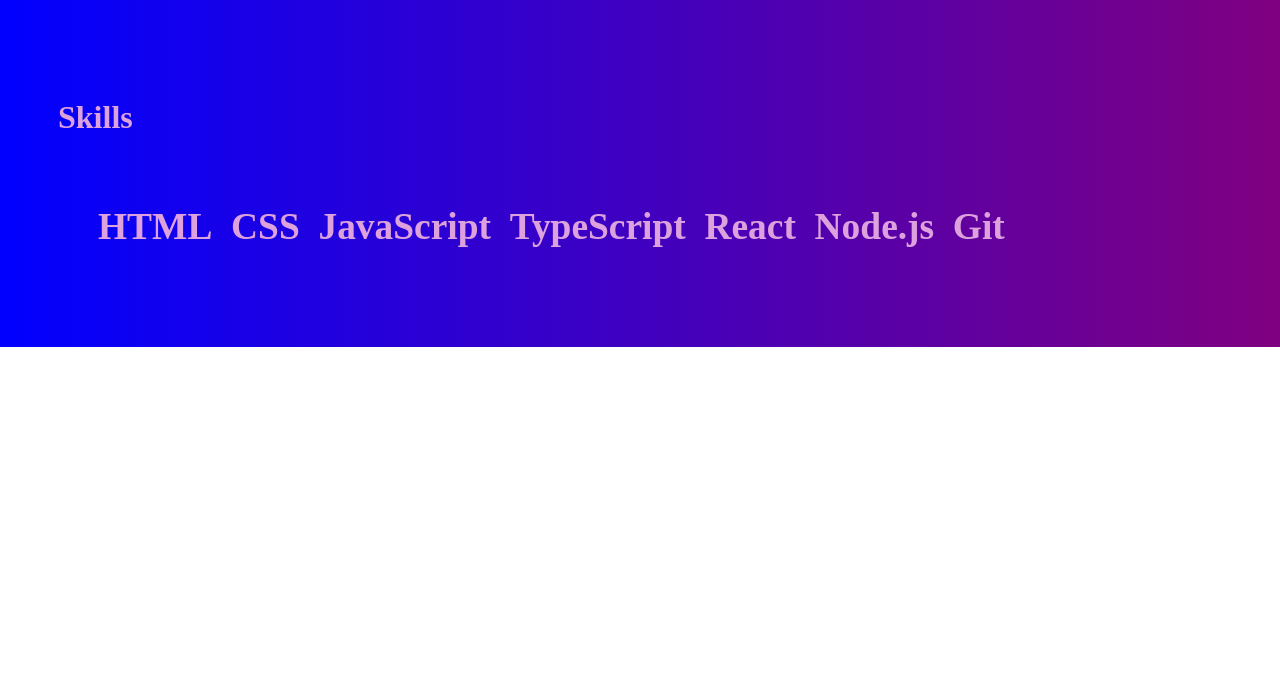
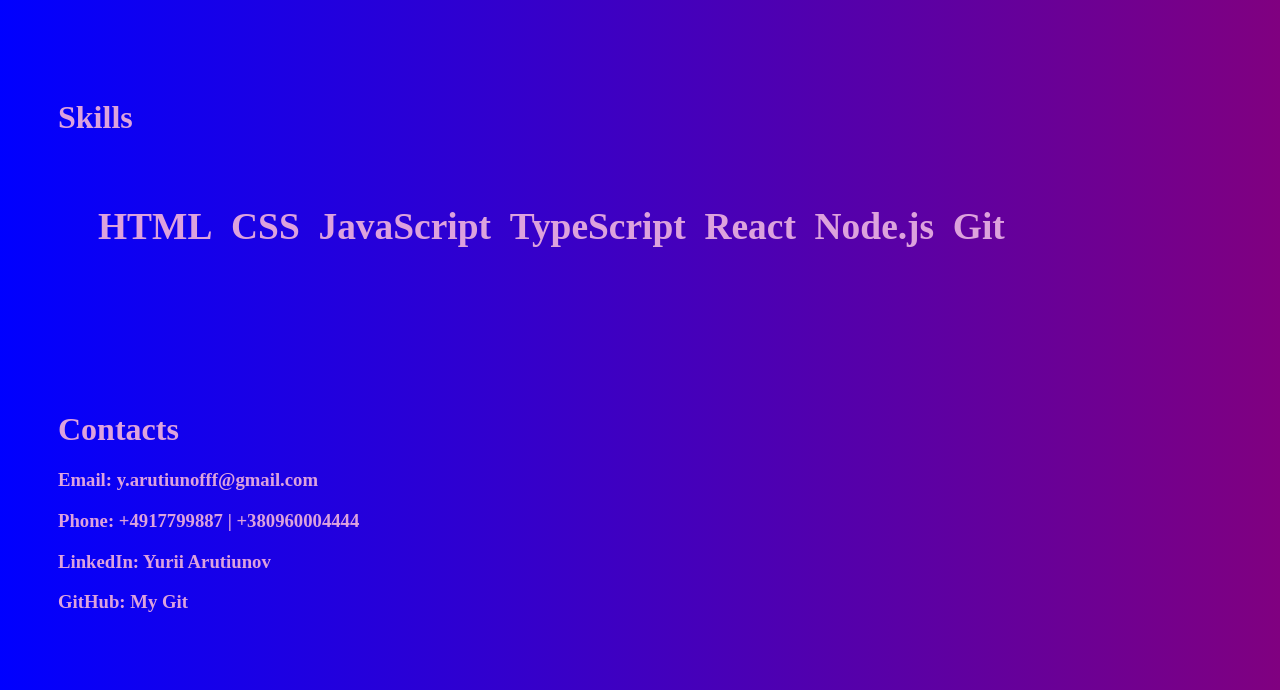
Before and after one commit to yarutiun/Portfolio, a plain HTML site: page index.html in a window 1280 px wide. Shown: the part 1152-1842 px from the top of the page. Before the commit the page ends 1499 px from the top, so only its background shows below. Drawn offline with Linux system fonts and the light colour scheme.

Commit message:
contacts added

```diff
--- a/css/style.css
+++ b/css/style.css
@@ -116,3 +116,13 @@ body {
     text-align: justify;
     list-style-type: none;
   }
+
+  .contact {
+    animation: fadeIn 2s ease-in-out;
+    color: #dda2dd;
+    padding: 50px;
+    padding-top: 50px;
+    padding-right: 50px;
+    padding-left: 50px;
+    width: 100%;
+  }
--- a/index.html
+++ b/index.html
@@ -56,6 +56,13 @@
                 </ul>
                 </h1>
             </div>
+            <div class="contact">
+                <h1 id="contact">Contacts</h1>
+                <h3>Email: y.arutiunofff@gmail.com</h3>
+                <h3>Phone: +4917799887 | +380960004444</h3>
+                <h3>LinkedIn: <a href="https://www.linkedin.com/in/yurii-arutiunov/" target="_blank">Yurii Arutiunov</a></h3>
+                <h3>GitHub: <a href="https://github.com/yarutiun">My Git</a></h3>
+            </div>
         </div>
             <img src="./img/selfie.jpeg" alt="Yurii-Arutiunov" class="selfie">
     </main>
```
